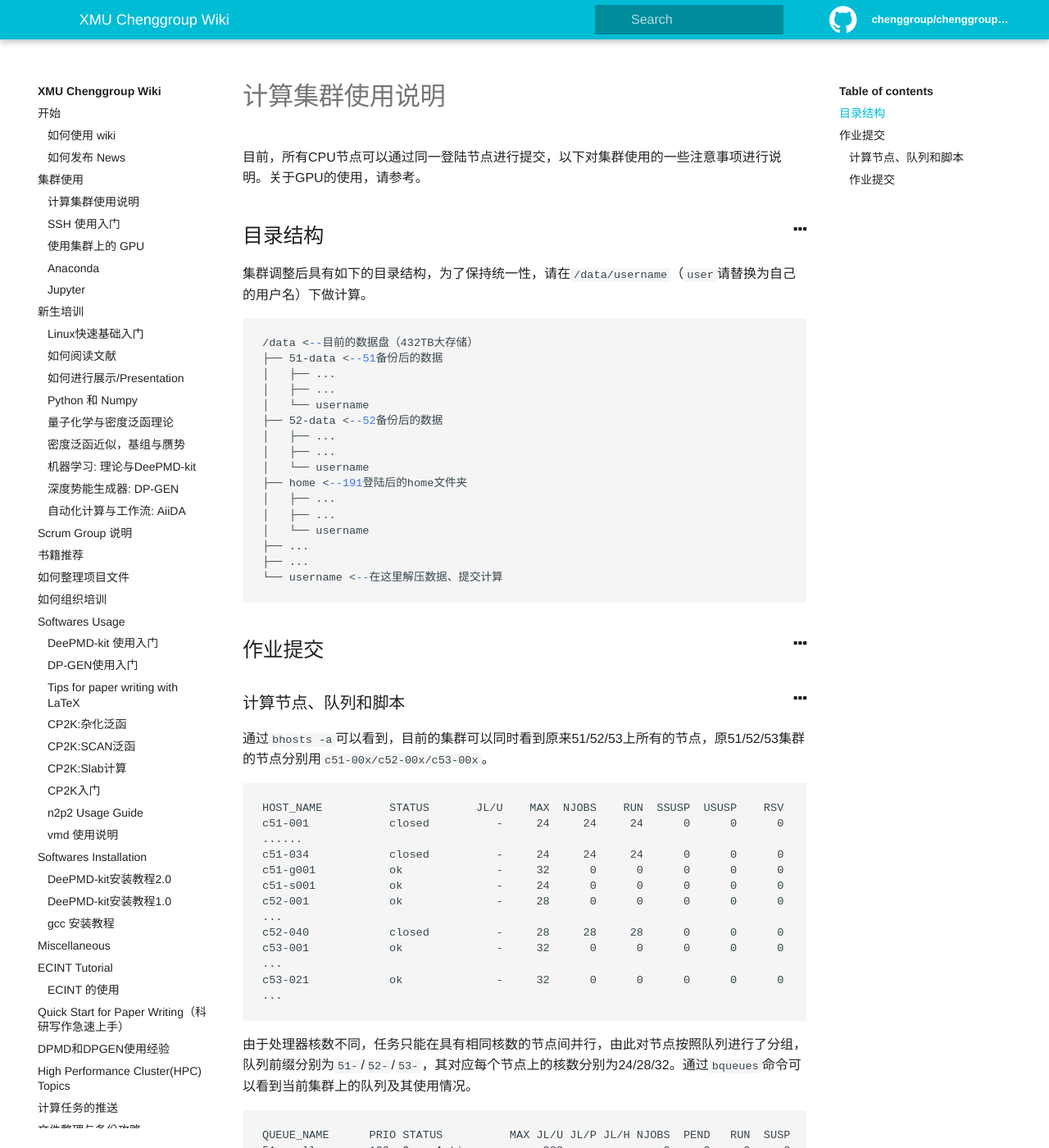
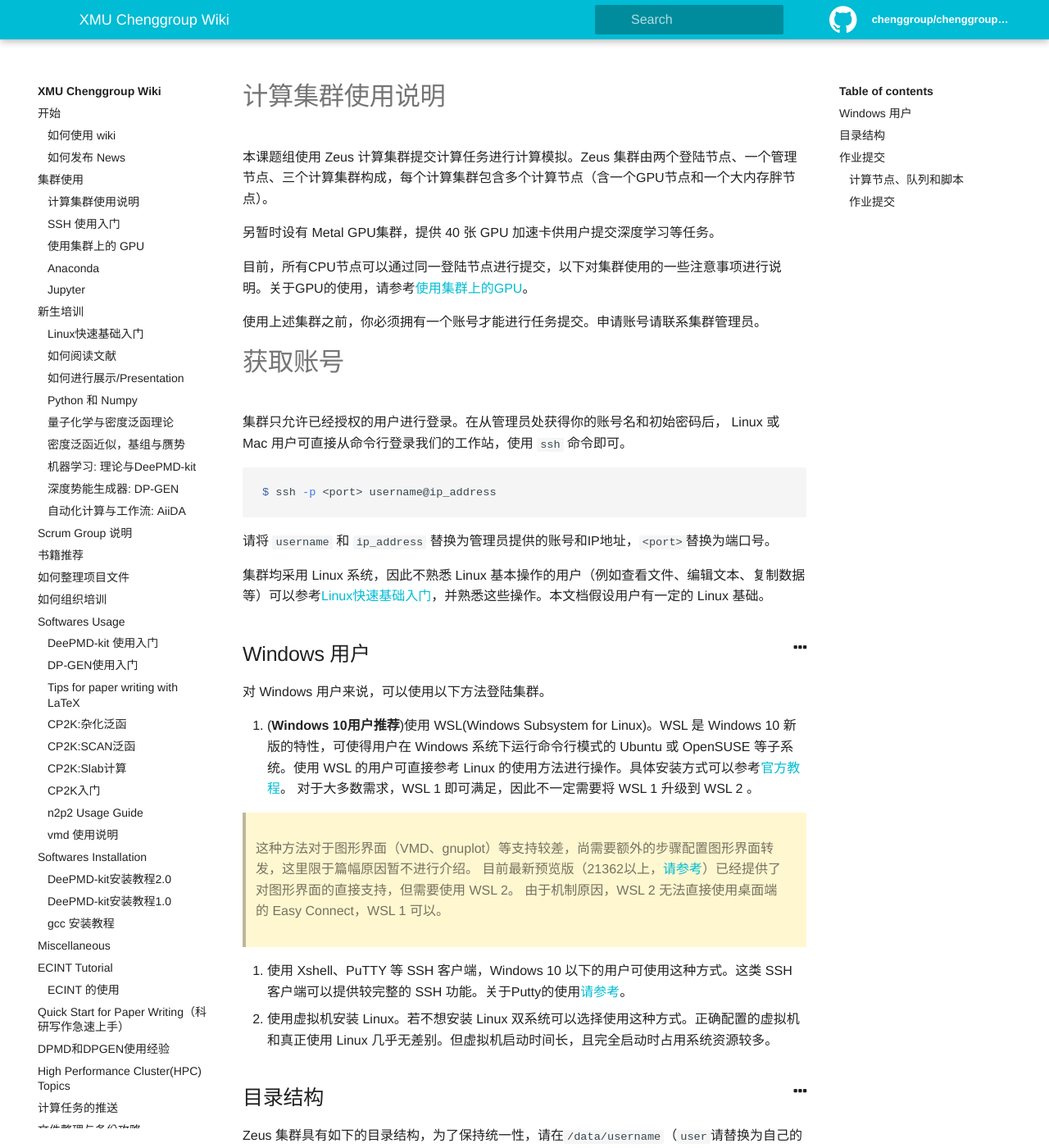
Before and after one commit to chenggroup/chenggroup.github.io, a Jekyll site: the page built from _wiki/集群使用/cluster_usage.md, in a window 1280 px wide and 1400 px high. Shown: the whole window at 82% size. Built offline with Jekyll 4.4.1, drawn with Linux system fonts in a browser that asks for light colours; some of the changed text lies outside the part shown.

Commit message:
update cluster_usage

````diff
--- a/_wiki/集群使用/cluster_usage.md
+++ b/_wiki/集群使用/cluster_usage.md
@@ -5,23 +5,55 @@
 
 # 计算集群使用说明
 
-目前，所有CPU节点可以通过同一登陆节点进行提交，以下对集群使用的一些注意事项进行说明。关于GPU的使用，请参考。
+本课题组使用 Zeus 计算集群提交计算任务进行计算模拟。Zeus 集群由两个登陆节点、一个管理节点、三个计算集群构成，每个计算集群包含多个计算节点（含一个GPU节点和一个大内存胖节点）。
+
+另暂时设有 Metal GPU集群，提供 40 张 GPU 加速卡供用户提交深度学习等任务。
+
+目前，所有CPU节点可以通过同一登陆节点进行提交，以下对集群使用的一些注意事项进行说明。关于GPU的使用，请参考[使用集群上的GPU]({% raw %}{{ site.baseurl }}/wiki/gpu_usage{% endraw %})。
+
+使用上述集群之前，你必须拥有一个账号才能进行任务提交。申请账号请联系集群管理员。
+
+# 获取账号
+
+集群只允许已经授权的用户进行登录。在从管理员处获得你的账号名和初始密码后， Linux 或 Mac 用户可直接从命令行登录我们的工作站，使用 `ssh` 命令即可。
+
+```bash
+$ ssh -p <port> username@ip_address
+```
+
+请将 `username` 和 `ip_address` 替换为管理员提供的账号和IP地址，`<port>`替换为端口号。
+
+集群均采用 Linux 系统，因此不熟悉 Linux 基本操作的用户（例如查看文件、编辑文本、复制数据等）可以参考[Linux快速基础入门]({% raw %}{{ site.baseurl }}/wiki/linux{% endraw %})，并熟悉这些操作。本文档假设用户有一定的 Linux 基础。
+
+## Windows 用户
+
+对 Windows 用户来说，可以使用以下方法登陆集群。
+
+1. (**Windows 10用户推荐**)使用 WSL(Windows Subsystem for Linux)。WSL 是 Windows 10 新版的特性，可使得用户在 Windows 系统下运行命令行模式的 Ubuntu 或 OpenSUSE 等子系统。使用 WSL 的用户可直接参考 Linux 的使用方法进行操作。具体安装方式可以参考[官方教程](https://docs.microsoft.com/zh-cn/windows/wsl/install-win10)。 对于大多数需求，WSL 1 即可满足，因此不一定需要将 WSL 1 升级到 WSL 2 。
+
+> 这种方法对于图形界面（VMD、gnuplot）等支持较差，尚需要额外的步骤配置图形界面转发，这里限于篇幅原因暂不进行介绍。
+> 目前最新预览版（21362以上，[请参考](https://docs.microsoft.com/en-us/windows/wsl/tutorials/gui-apps)）已经提供了对图形界面的直接支持，但需要使用 WSL 2。
+> 由于机制原因，WSL 2 无法直接使用桌面端的 Easy Connect，WSL 1 可以。
+
+2. 使用 Xshell、PuTTY 等 SSH 客户端，Windows 10 以下的用户可使用这种方式。这类 SSH 客户端可以提供较完整的 SSH 功能。关于Putty的使用[请参考](https://bicmr.pku.edu.cn/~wenzw/pages/login.html)。
+
+3. 使用虚拟机安装 Linux。若不想安装 Linux 双系统可以选择使用这种方式。正确配置的虚拟机和真正使用 Linux 几乎无差别。但虚拟机启动时间长，且完全启动时占用系统资源较多。
 
 ## 目录结构
 
-集群调整后具有如下的目录结构，为了保持统一性，请在`/data/username`（`user`请替换为自己的用户名）下做计算。
+Zeus 集群具有如下的目录结构，为了保持统一性，请在`/data/username`（`user`请替换为自己的用户名）下做计算。
 
 ```bash
 /data <--目前的数据盘（432TB大存储）
-├── 51-data <--51备份后的数据
+├── 51-data <--原51备份后的数据
 │   ├── ...
 │   ├── ...
 │   └── username
-├── 52-data <--52备份后的数据
+├── 52-data <--原52备份后的数据
 │   ├── ...
 │   ├── ...
 │   └── username
-├── home <--191登陆后的home文件夹
+├── home <--Zeus(191)登陆后的home文件夹
 │   ├── ...
 │   ├── ...
 │   └── username
@@ -34,7 +66,7 @@
 
 ### 计算节点、队列和脚本
 
-通过`bhosts -a`可以看到，目前的集群可以同时看到原来51/52/53上所有的节点，原51/52/53集群的节点分别用`c51-00x/c52-00x/c53-00x`。
+通过`bhosts -a`可以看到，目前的集群包括51/52/53三个类别，分别为51/52/53计算集群，51/52/53集群的计算节点分别对应编号为`c51-00x/c52-00x/c53-00x`。
 
 ```
 HOST_NAME          STATUS       JL/U    MAX  NJOBS    RUN  SSUSP  USUSP    RSV
@@ -52,7 +84,7 @@
 ...
 ```
 
-由于处理器核数不同，任务只能在具有相同核数的节点间并行，由此对节点按照队列进行了分组，队列前缀分别为`51-`/`52-`/`53-`，其对应每个节点上的核数分别为24/28/32。通过`bqueues`命令可以看到当前集群上的队列及其使用情况。
+由于处理器核数不同，任务只能在具有相同核数的节点间并行，由此对不同集群的节点按照队列进行了分组，队列前缀分别为`51-`/`52-`/`53-`，其对应每个节点上的核数分别为24/28/32。通过`bqueues`命令可以看到当前集群上的队列及其使用情况。
 
 ```
 QUEUE_NAME      PRIO STATUS          MAX JL/U JL/P JL/H NJOBS  PEND   RUN  SUSP
````
Also changed, not shown: other parts of _wiki/集群使用/cluster_usage.md (+1 -1 lines), .circleci/config.yml.
